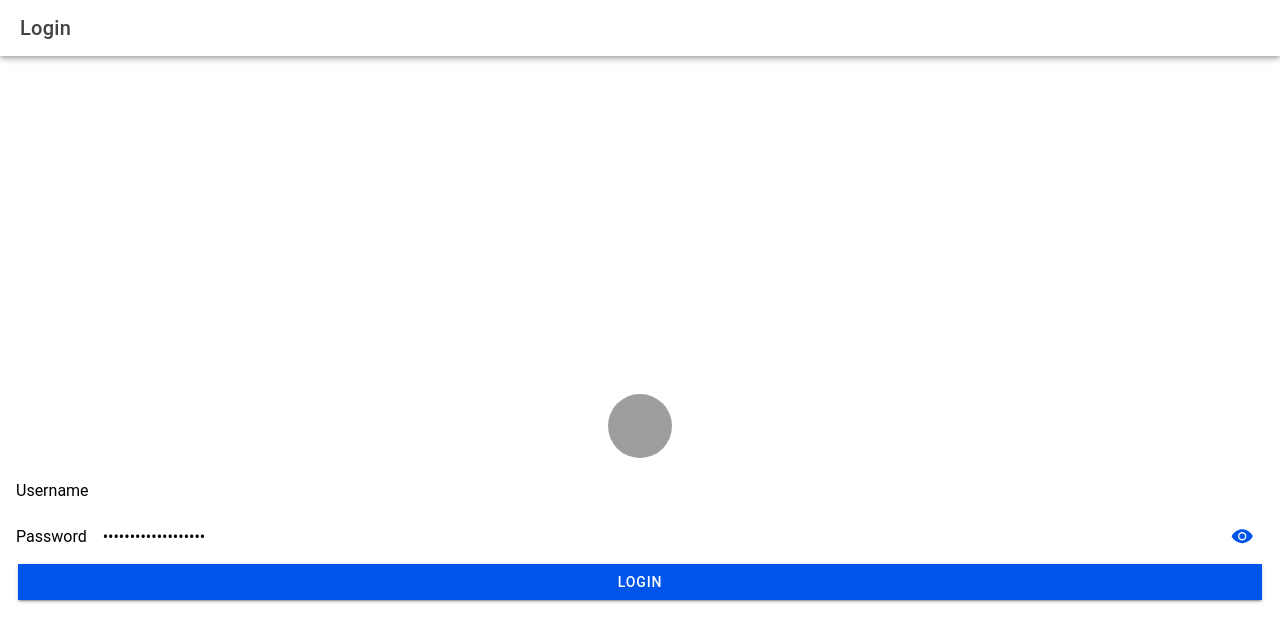
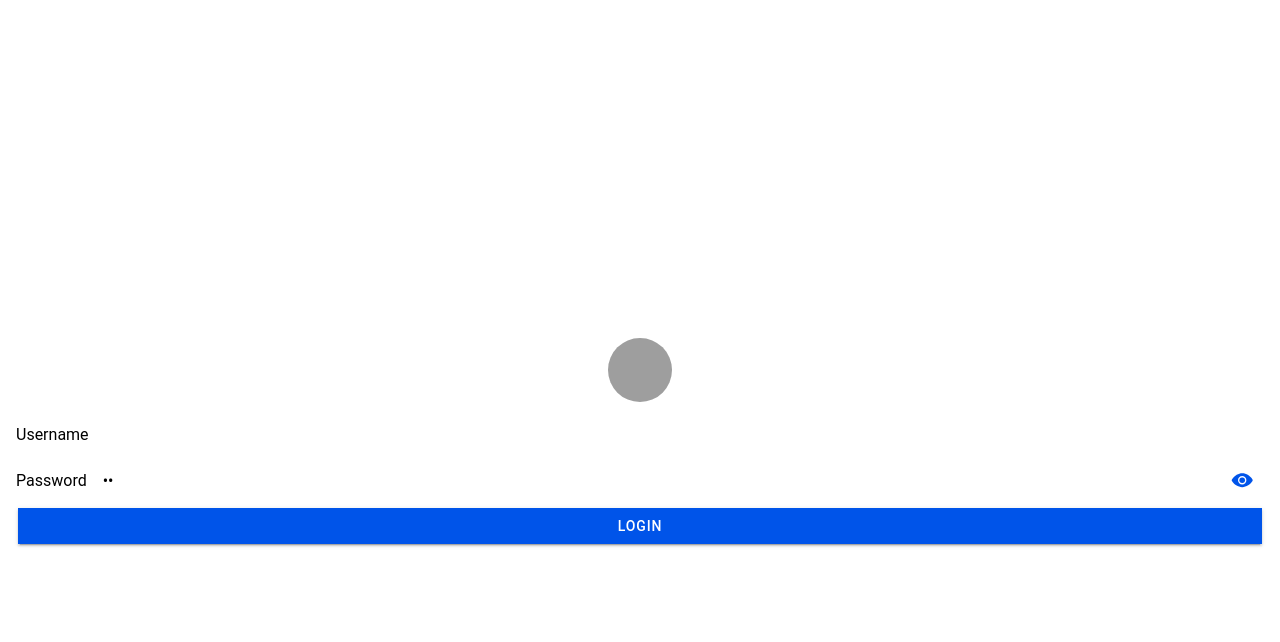
Before and after one commit to JohnFrichMagan/it35-lab, a React (Vite) app: page /it35-lab in a window 1280 px wide. Shown: the top 642 px of the page. Built offline with nearby package versions, Linux system fonts and the light colour scheme; grey boxes are pictures that could not be loaded.

Commit message:
updated login.tsx

```diff
--- a/src/pages/Login.tsx
+++ b/src/pages/Login.tsx
@@ -25,9 +25,6 @@ import {
     return (
       <IonPage>
         <IonHeader>
-          <IonToolbar>
-            <IonTitle>Login</IonTitle>
-          </IonToolbar>
         </IonHeader>
         <IonContent className='ion-padding'>
 
@@ -62,7 +59,7 @@ import {
           </IonGrid>
           <IonInput label="Username" >
           </IonInput>
-          <IonInput type="password" label="Password" value="NeverGonnaGiveYouUp">
+          <IonInput type="password" label="Password" value="gg">
             <IonInputPasswordToggle  slot="end"></IonInputPasswordToggle>
           </IonInput>
           <IonButton onClick={() => doLogin()} expand="full">
```
